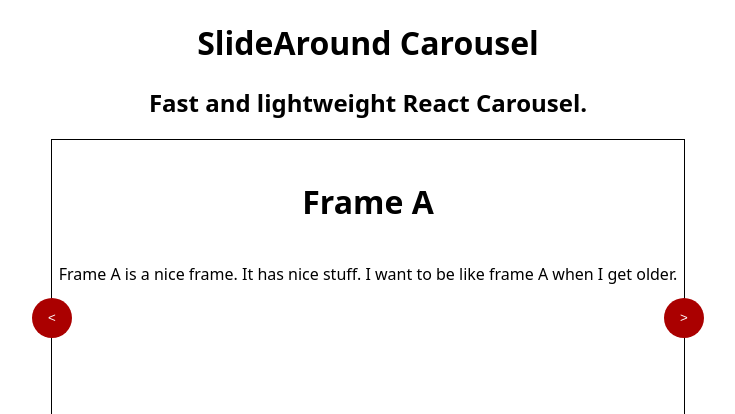
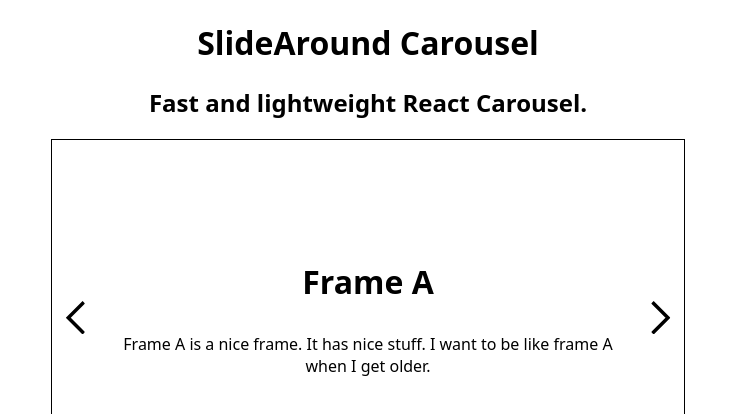
Before and after one commit to ajspetner/slide-around, a React (Create React App) app: page / in a window 1280 px wide. Shown: the top 414 px of the page, without its empty margins (272-1007 px from the left). Built offline with nearby package versions, Linux system fonts and the light colour scheme.

Commit message:
Style improvements to both component and demo page

```diff
--- a/src/App.js
+++ b/src/App.js
@@ -30,7 +30,7 @@ export default function App() {
     }
   ];
   const frames = carouselContent.map((i, key) => (
-    <div key={key}>
+    <div key={key} class="frame">
       <h2>{i.title}</h2>
       <p>{i.body}</p>
     </div>
--- a/src/Carousel.js
+++ b/src/Carousel.js
@@ -9,7 +9,30 @@ const TRANSITIONS = {
   exitedLeft: {}
 };
 
-export default function Carousel({ style, className, children }) {
+const BUTTON_LEFT = (
+  <svg xmlns="http://www.w3.org/2000/svg" viewBox="0 0 131.46 228.97">
+    <polyline
+      points="122.97 8.48 16.97 114.48 122.97 220.49"
+      style={{ fill: "none", strokeMiterlimit: 10 }}
+    />
+  </svg>
+);
+const BUTTON_RIGHT = (
+  <svg xmlns="http://www.w3.org/2000/svg" viewBox="0 0 131.46 228.97">
+    <polyline
+      points="8.48 8.48 114.48 114.48 8.48 220.49"
+      style={{ fill: "none", strokeMiterlimit: 10 }}
+    />
+  </svg>
+);
+
+export default function Carousel({
+  style,
+  className,
+  children,
+  buttonLeftContent,
+  buttonRightContent
+}) {
   const [curFrame, setCurFrame] = React.useState("");
   const [transitions, setTransitions] = React.useState(TRANSITIONS);
 
@@ -89,13 +112,13 @@ export default function Carousel({ style, className, children }) {
         onClick={scroll.bind(this, 1)}
         className={`${styles.nav} ${styles.left}`}
       >
-        &lt;
+        {buttonLeftContent || BUTTON_LEFT}
       </button>
       <button
         onClick={scroll.bind(this, -1)}
         className={`${styles.nav} ${styles.right}`}
       >
-        &gt;
+        {buttonRightContent || BUTTON_RIGHT}
       </button>
     </div>
   );
--- a/src/Carousel.module.css
+++ b/src/Carousel.module.css
@@ -13,24 +13,27 @@
   margin-bottom: auto;
   top: 0px;
   bottom: 0px;
-  background-color: #a00;
-  color: #fff;
-  height: 40px;
-  width: 40px;
+  background: none;
+  height: 10%;
   border-radius: 100%;
   cursor: pointer;
   border: none;
+  stroke: #000;
+  stroke-width: 24px;
 }
 .nav:focus {
   outline: none;
 }
 .nav.left {
   left: 0px;
-  transform: translateX(-50%);
+  transform: translateX(25%);
 }
 .nav.right {
   right: 0px;
-  transform: translateX(50%);
+  transform: translateX(-25%);
+}
+.nav svg {
+  height: 100%;
 }
 .frame {
   position: absolute;
@@ -38,6 +41,7 @@
   width: 100%;
   height: 100%;
   transition: transform 0.5s linear 0s;
+  overflow: hidden;
 }
 .frame.current {
   left: 0px;
--- a/src/styles.css
+++ b/src/styles.css
@@ -15,8 +15,21 @@
 }
 
 .carousel h2 {
-  margin: 40px;
+  margin-top: 0px;
+  margin-bottom: 30px;
   text-align: center;
   font-weight: bold;
   font-size: 2rem;
 }
+.carousel p {
+  margin: 0px;
+}
+
+.frame {
+  position: absolute;
+  top: 50%;
+  transform: translateY(-50%);
+  width: 100%;
+  padding: 0px 10%;
+  box-sizing: border-box;
+}
```
